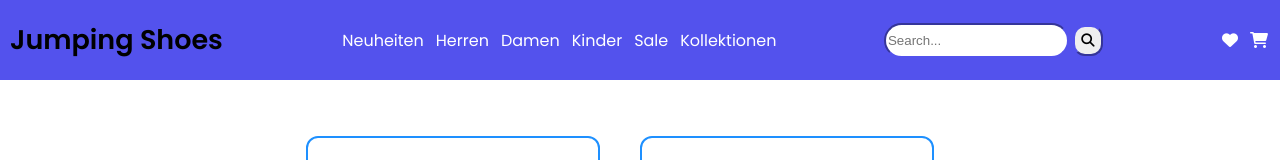
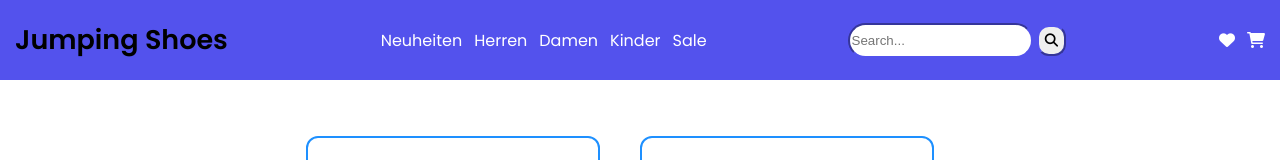
Before and after one commit to jasmindedic/Website-Project, a plain HTML site: page shop-page.html in a window 1280 px wide. Shown: the top 160 px of the page. Drawn offline with Linux system fonts and the light colour scheme.

```diff
--- a/shop-page.css
+++ b/shop-page.css
@@ -32,13 +32,13 @@ body {
 }
 
 .navbar .logo {
-    margin-left: 10px;
+    margin-left: 15px;
     font-size: large;
     font-weight: bold;
 }
 
 .nav-icons {
-    margin-right: 12px;
+    margin-right: 15px;
 }
 
 .navbar a {
--- a/shop-page.html
+++ b/shop-page.html
@@ -22,7 +22,6 @@
                     <li><a href="#">Damen</a></li>
                     <li><a href="#">Kinder</a></li>
                     <li><a href="#">Sale</a></li>
-                    <li><a href="#">Kollektionen</a></li>
                 </ul>
 
                 <form class="searchbar">
```
